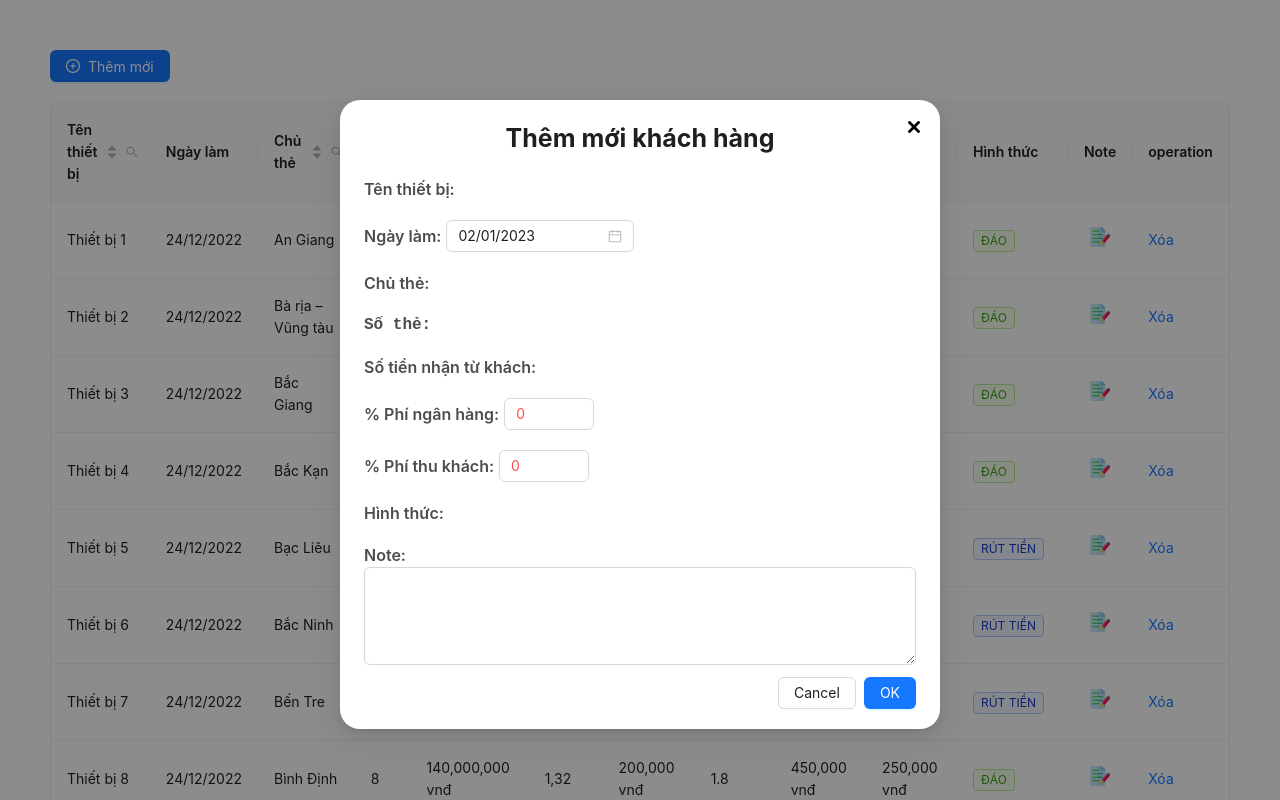
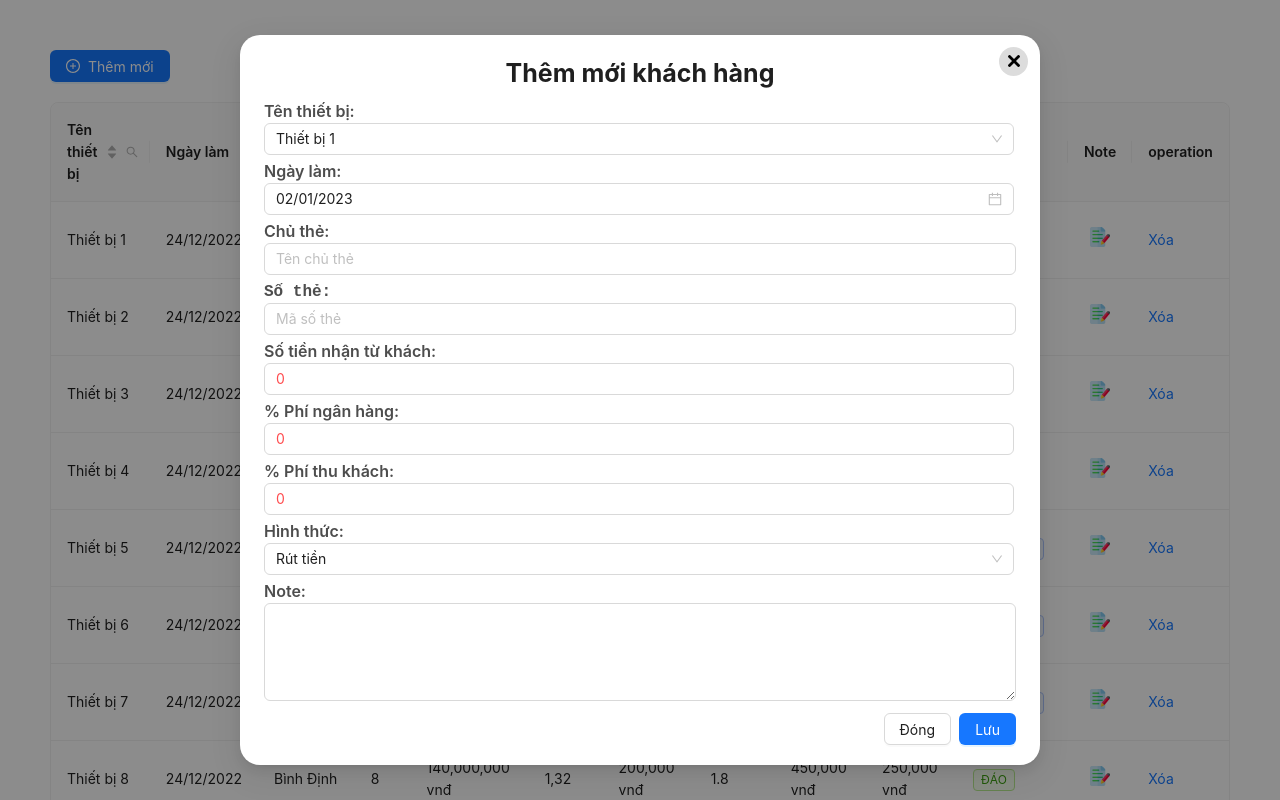
Before and after one commit to hongdang99/admin-system, a React (Create React App) app: page / in a window 1280 px wide. Both pictures are taken after a click on the button "Thêm mới". Shown: the top 800 px of the page. Built offline with nearby package versions, Linux system fonts and the light colour scheme.

Commit message:
Quandx: Đẩy code style modal addNews.

```diff
--- a/package.json
+++ b/package.json
@@ -9,6 +9,7 @@
 		"antd": "^5.1.2",
 		"axios": "^1.2.2",
 		"node-sass": "^8.0.0",
+		"prop-types": "^15.8.1",
 		"react": "^18.2.0",
 		"react-dom": "^18.2.0",
 		"react-highlight-words": "^0.18.0",
--- a/src/components/Tables/DataFake.js
+++ b/src/components/Tables/DataFake.js
@@ -15,7 +15,7 @@
 
 const dataFakeHasInvoice = {
 	HasInvoice: {
-		total: 50,
+		total: 16,
 		count: 16,
 		itemIds: ["1", "2" , "3", "4", "5", "6", "7", "8", "9", "10", "11", "12", "13", "14", "15", "16"]
 	}
--- /dev/null
+++ b/src/components/Tables/ModalAddNew/InputCustom/index.js
@@ -0,0 +1,77 @@
+/**
+ * Copyright 2021-present, Bkav, Cop.
+ * All rights reserved.
+ *
+ * This source code is licensed under the Bkav license found in the
+ * LICENSE file in the root directory of this source tree. An additional grant
+ * of patent rights can be found in the PATENTS file in the same directory.
+ *
+ * @author quandx.bkav@gmail.com on 1/3/2023.
+ *
+ * History:
+ * @modifier abc@bkav.com on xx/xx/xxxx đã chỉnh sửa abcxyx (Chỉ các thay đổi quan trọng mới cần ghi lại note này)
+ */
+
+import React from 'react';
+import { Input } from "antd";
+import PropTypes from 'prop-types';
+
+const { TextArea } = Input;
+
+function InputCustom({ width, styles, placeholder, maxLength, onChangeInputCustom, type }) {
+
+	const [checkMax, setCheckMax] = React.useState(0);
+
+	const onChangeInput = (e) => {
+		const { value } = e.target;
+		if(value.length > 0) {
+			onChangeInputCustom(value);
+		}
+		setCheckMax(value.length);
+	};
+
+    return(
+    	<React.Fragment>
+		    {
+			    type ? (
+				    <TextArea
+					    onChange={onChangeInput}
+				        status={maxLength === checkMax && "error"}
+					    maxLength={maxLength}
+					    rows={4}
+				    />
+			    ) : (
+			    	<Input
+					    autoSize
+					    // style={{ width, ...styles }}
+					    placeholder={placeholder}
+					    maxLength={maxLength}
+					    status={maxLength === checkMax && "error"}
+					    onChange={onChangeInput}
+			    />)
+		    }
+	    </React.Fragment>
+    );
+}
+
+InputCustom.propTypes = {
+	width: PropTypes.number,
+	maxLength: PropTypes.number,
+
+	styles: PropTypes.object,
+
+	type: PropTypes.bool,
+
+	placeholder: PropTypes.string,
+
+	onChangeInputCustom: PropTypes.func,
+};
+
+InputCustom.defaultProps = {
+	width: 300,
+	styles: {},
+	type: false,
+	placeholder: 'Vui lòng nhập',
+};
+
+export default InputCustom;
--- a/src/components/Tables/ModalAddNew/Styles/index.module.scss
+++ b/src/components/Tables/ModalAddNew/Styles/index.module.scss
@@ -18,16 +18,14 @@
             width: 29px;
             height: 29px;
             border-radius: 50%;
+            background-color: #dcdcdc;
         }
         .ant-modal-close-x {
             font-size: 20px;
         }
     }
     .wrapContent {
-        display: flex;
-        flex-direction: row;
-        align-items: center;
-        margin: 20px 0;
+        margin: 5px 0;
     }
     .titleText {
         margin-right: 5px;
--- a/src/components/Tables/ModalAddNew/index.js
+++ b/src/components/Tables/ModalAddNew/index.js
@@ -14,9 +14,12 @@
 
 import React from 'react';
 import dayjs from "dayjs";
+// import PropTypes from 'prop-types';
 import { PlusCircleOutlined } from "@ant-design/icons";
-import { Button, Modal, DatePicker, Input, InputNumber } from 'antd';
-// import PropTypes from 'prop-types';
+import { Button, Modal, DatePicker, Input, InputNumber, Select } from 'antd';
+
+// Component
+import InputCustom from "./InputCustom";
 
 // Style
 import styles from './Styles/index.module.scss';
@@ -24,11 +27,35 @@ import styles from './Styles/index.module.scss';
 // image
 import close from '../../Img/close.png';
 
+
+// Antd
 const dateFormatList = ["DD/MM/YYYY", "DD/MM/YY"];
-const { TextArea } = Input;
+const provinceData = ['Rút tiền', 'Đáo'];
+
+const options = [
+	{id: '1', value: 'Thiết bị 1', label: 'Thiết bị 1'},
+	{id: '2', value: 'Thiết bị 2', label: 'Thiết bị 2'},
+	{id: '3', value: 'Thiết bị 3', label: 'Thiết bị 3'},
+	{id: '4', value: 'Thiết bị 4', label: 'Thiết bị 4'},
+	{id: '5', value: 'Thiết bị 5', label: 'Thiết bị 5'},
+	{id: '6', value: 'Thiết bị 6', label: 'Thiết bị 6'},
+	{id: '7', value: 'Thiết bị 7', label: 'Thiết bị 7'},
+	{id: '8', value: 'Thiết bị 8', label: 'Thiết bị 8'},
+	{id: '9', value: 'Thiết bị 9', label: 'Thiết bị 9'},
+	{id: '10', value: 'Thiết bị 10', label: 'Thiết bị 10'},
+	{id: '11', value: 'Thiết bị 11', label: 'Thiết bị 11'},
+	{id: '12', value: 'Thiết bị 12', label: 'Thiết bị 12'},
+	{id: '13', value: 'Thiết bị 13', label: 'Thiết bị 13'},
+	{id: '14', value: 'Thiết bị 14', label: 'Thiết bị 14'},
+	{id: '15', value: 'Thiết bị 15', label: 'Thiết bị 15'}
+];
 
 function ModalAddNew() {
 	const [isModalOpen, setIsModalOpen] = React.useState(false);
+
+	const [data, setData] = React.useState({
+         // Todo: QuanDX lưu tất cả value của các trường vào đây
+	});
 
 	const showModal = () => {
 		setIsModalOpen(true);
@@ -53,10 +80,25 @@ function ModalAddNew() {
 		);
 	};
 	const onChanges = (date, dateString) => {
+		// Chọn ngày làm
 		console.log("dateString ============>", dateString);
 	};
 
 	const onChange = (value) => {
+		console.log('value: ================>', value); // Log QuanDX fix bug
+	};
+
+	const handleProvinceChange = (value) => {
+		// Hình thức
+		console.log('value: ================>', value); // Log QuanDX fix bug
+	};
+
+	const handleChange = (value) => {
+		// Tên thiết bị
+		console.log('value: ================>', value); // Log QuanDX fix bug
+	};
+
+	const onChangeInput = (value) => {
 		console.log('value: ================>', value); // Log QuanDX fix bug
 	};
 
@@ -67,19 +109,34 @@ function ModalAddNew() {
 	        </Button>
 	        <Modal
 		        title="Thêm mới khách hàng"
-		        width={600}
+		        centered
+		        width={800}
+		        okText="Lưu"
+		        cancelText="Đóng"
 		        onOk={handleOk}
+		        onCancel={onClose}
 		        open={isModalOpen}
-		        onCancel={onClose}
 		        wrapClassName={styles.wrapModalAdd}
 		        closeIcon={<img src={close} alt="" width='12px' />}
 	        >
 		        <div className={styles.wrapContent}>
 			        <span className={styles.titleText}>Tên thiết bị:</span>
+			        <Select
+				        size="middle"
+				        defaultValue={options[0].label}
+				        onChange={handleChange}
+				        style={{
+					        width: 750,
+				        }}
+				        options={options}
+			        />
 		        </div>
 		        <div className={styles.wrapContent}>
 			        <span className={styles.titleText}>Ngày làm:</span>
 			        <DatePicker
+				        style={{
+					        width: 750,
+				        }}
 				        placeholder="Chọn ngày làm"
 				        onChange={onChanges}
 				        defaultValue={dayjs(dateDefault(), dateFormatList[0])}
@@ -100,27 +157,53 @@ function ModalAddNew() {
 		        </div>
 		        <div className={styles.wrapContent}>
 			        <span className={styles.titleText}>Chủ thẻ:</span>
+			        <InputCustom
+				        placeholder="Tên chủ thẻ"
+				        maxLength={50}
+				        onChangeInputCustom={onChangeInput}
+			        />
 		        </div>
 		        <div className={styles.wrapContent}>
 			        <samp className={styles.titleText}>Số thẻ:</samp>
+			        <InputCustom
+				        placeholder="Mã số thẻ"
+				        maxLength={50}
+				        onChangeInputCustom={onChangeInput}
+			        />
 		        </div>
 		        <div className={styles.wrapContent}>
 			        <span className={styles.titleText}>Số tiền nhận từ khách:</span>
+			        <InputNumber style={{ width: 750 }} min={1} max={100000000000000000000} defaultValue={0} onChange={onChange} />
 		        </div>
 		        <div className={styles.wrapContent}>
 			        <span className={styles.titleText}>% Phí ngân hàng: </span>
-			        <InputNumber min={1} max={1000} defaultValue={0} onChange={onChange} />
+			        <InputNumber style={{ width: 750 }} min={1} max={1000} defaultValue={0} onChange={onChange} />
 		        </div>
 		        <div className={styles.wrapContent}>
 			        <span className={styles.titleText}>% Phí thu khách:</span>
-			        <InputNumber min={1} max={1000} defaultValue={0} onChange={onChange} />
+			        <InputNumber style={{ width: 750 }} min={1} max={1000} defaultValue={0} onChange={onChange} />
 		        </div>
-		        <dvi className={styles.wrapContent}>
+		        <div className={styles.wrapContent}>
 			        <span className={styles.titleText}>Hình thức:</span>
-		        </dvi>
+			        <Select
+				        defaultValue={provinceData[0]}
+				        style={{
+					        width: 750,
+				        }}
+				        onChange={handleProvinceChange}
+				        options={provinceData.map((province) => ({
+					        label: province,
+					        value: province,
+				        }))}
+			        />
+		        </div>
 		        <div>
 			        <span className={styles.titleText}>Note:</span>
-			        <TextArea rows={4} />
+			        <InputCustom
+				        type
+				        maxLength={250}
+				        onChangeInputCustom={onChangeInput}
+			        />
 		        </div>
 	        </Modal>
         </div>
--- a/src/components/Tables/ModalNote/Styles/index.module.scss
+++ b/src/components/Tables/ModalNote/Styles/index.module.scss
@@ -14,6 +14,7 @@
             width: 29px;
             height: 29px;
             border-radius: 50%;
+            background-color: #dcdcdc;
         }
         .ant-modal-close-x {
             font-size: 20px;
--- a/src/components/Tables/ModalNote/index.js
+++ b/src/components/Tables/ModalNote/index.js
@@ -44,7 +44,7 @@ function ModalNote({ open, setOpen, dataInvoice }) {
 	return(
 	    <Modal
 		    title="Thông tin chi tiết"
-		    // centered
+		    centered
 		    open={open}
 		    closeIcon={<img src={close} alt="" width='12px' />}
 		    width={600}
```
